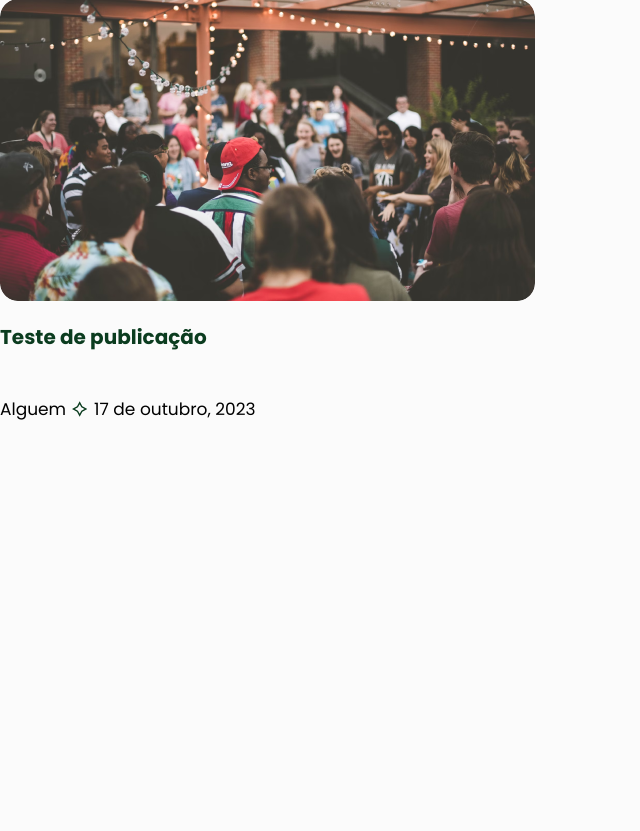
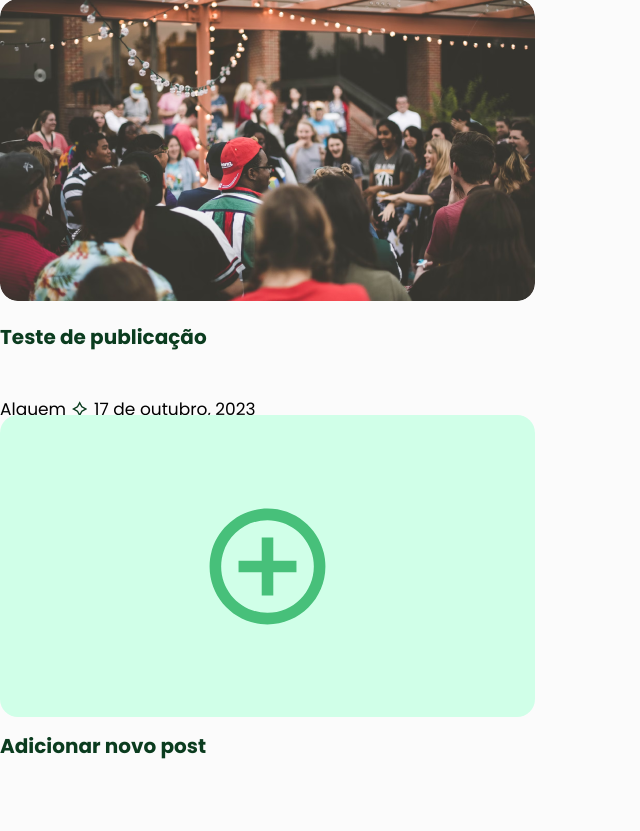
Before and after one commit to WillianM19/projeto-integrador-1, a Django app: page /components in a window 1280 px wide. Shown: the part 719-1550 px from the top of the page, without its empty margins (0-640 px from the left). Before the commit the page ends 1139 px from the top, so only its background shows below. Run offline with Django 4.2, Linux system fonts and the light colour scheme.

Commit message:
Componente de novo post

```diff
--- a/jornal_web/static/css/components/imports.css
+++ b/jornal_web/static/css/components/imports.css
@@ -8,5 +8,6 @@
 @import url(molecules/footer.css);
 @import url(molecules/tagList.css);
 @import url(molecules/post.css);
+@import url(molecules/createPost.css);
 
 /* Organisms */
--- /dev/null
+++ b/jornal_web/static/css/components/molecules/createPost.css
@@ -0,0 +1,27 @@
+.createPost {
+    max-width: 535px;
+    height: 416px;
+    position: relative;
+}
+
+.createPost .createPost_icon {
+    width: 100%;
+    height: 302px;
+    object-fit: cover;
+    border-radius: 18px;
+
+    display: flex;
+    align-items: center;
+    justify-content: center;
+
+    background-color: var(--colorMainV2);
+}
+
+.createPost p {
+    font-family: PoppinsBold;
+    font-size: 20px;
+    font-weight: 600;
+    color: var(--colorMainV4);
+    margin: 14px 0;
+    height: 60px;
+}
--- /dev/null
+++ b/jornal_web/templates/components/molecules/createPost.html
@@ -0,0 +1,14 @@
+{% comment %}
+ComponentProps {
+
+}
+{% endcomment %}
+
+{% load static %}
+
+<div class="createPost">
+    <div class="createPost_icon">
+        <img src="{% static 'media/icons/IconCreateNewPost.svg' %}" />
+    </div>
+    <p>Adicionar novo post</p>
+</div>
--- a/jornal_web/templates/pages/components.html
+++ b/jornal_web/templates/pages/components.html
@@ -26,5 +26,7 @@
     {% include '../components/molecules/tagList.html' with tags=tags %}
     {% include '../components/molecules/footer.html' %}
     {% include '../components/molecules/post.html' with title="Teste de publicação" image='media/img/Placeholder.png' author='Alguem' created_at="17 de outubro, 2023" %}
+    {% include '../components/molecules/createPost.html' %}
+
   </body>
 </html>
```
Also changed, not shown: jornal_web/static/media/icons/IconCreateNewPost.svg (added).
